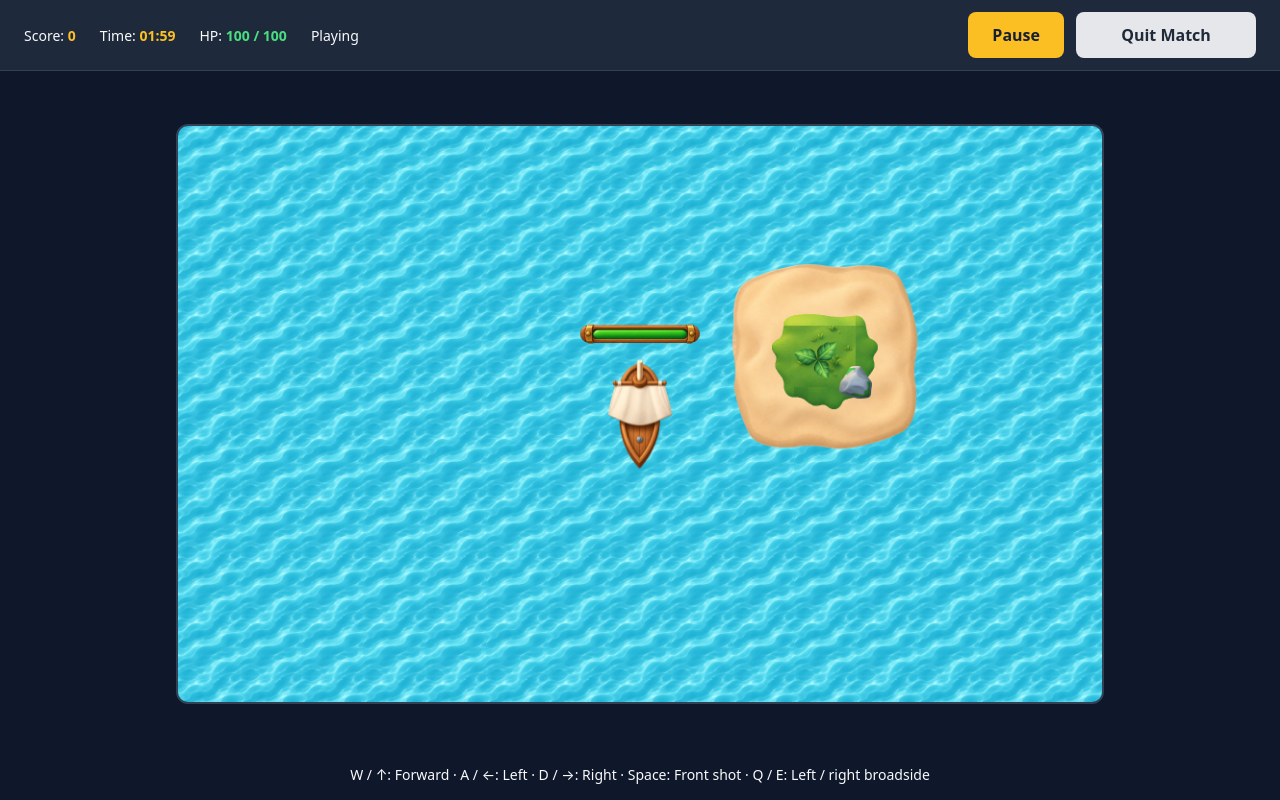
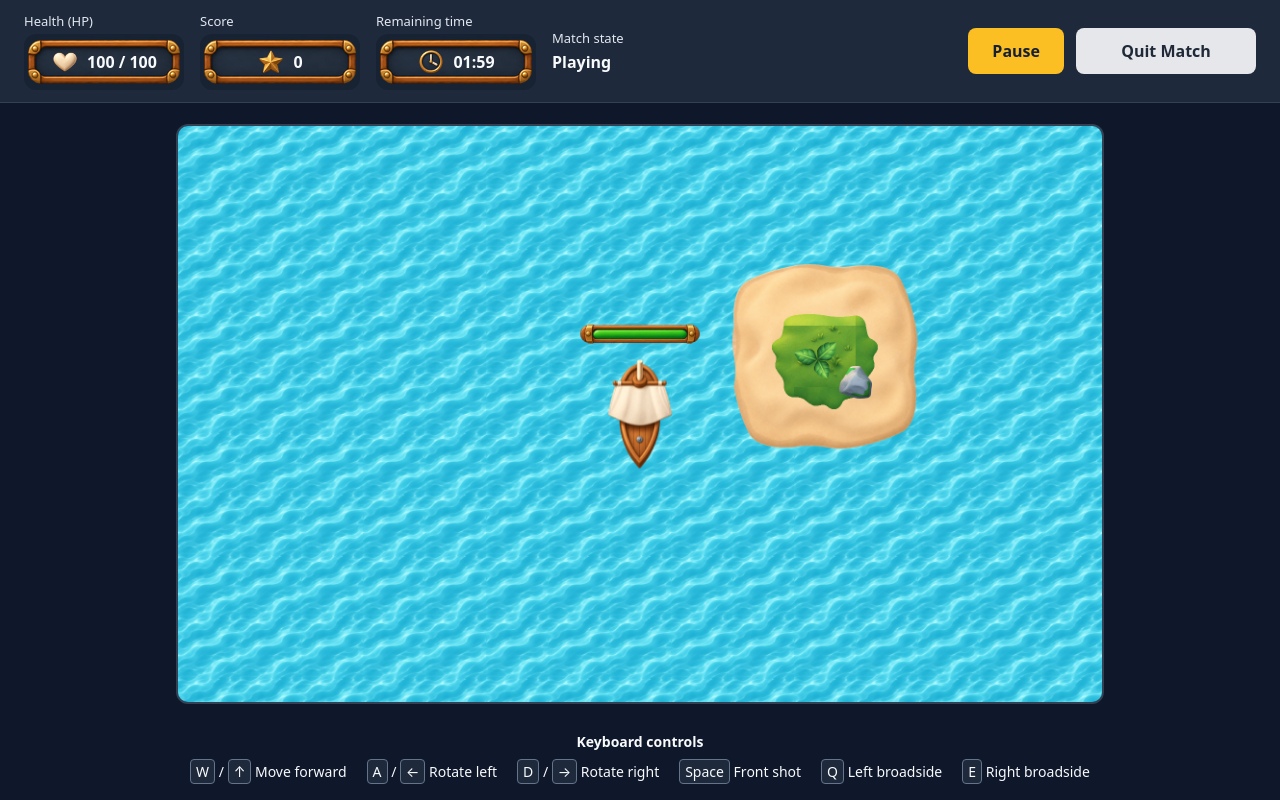
Before and after one commit to raskolnikovv/Pirate-Battle-Jungle, a React (Vite) app: page / in a window 1280 px wide. Both pictures are taken after a click on the button "Start Game". Built offline with nearby package versions, Linux system fonts and the light colour scheme.

Commit message:
feat: complete in-game HUD

```diff
--- /dev/null
+++ b/src/game/assets/hudAssets.ts
@@ -0,0 +1,7 @@
+// DOM decorations use browser image loading, separate from required Pixi textures.
+export const HUD_ASSET_MANIFEST = {
+  counterPanel: '/assets/png/default/ui/hud/counter_panel.png',
+  scoreIcon: '/assets/png/default/ui/hud/icon_score.png',
+  timeIcon: '/assets/png/default/ui/hud/icon_time.png',
+  healthIcon: '/assets/png/default/ui/hud/icon_heart.png',
+} as const;
--- a/src/index.css
+++ b/src/index.css
@@ -72,3 +72,75 @@ table {
   opacity: 0.5;
   cursor: default;
 }
+
+.match-hud {
+  display: flex;
+  flex-wrap: wrap;
+  align-items: center;
+  gap: 12px 16px;
+}
+
+.match-hud dt {
+  margin-bottom: 4px;
+  font-size: 13px;
+  color: #e2e8f0;
+}
+
+.match-hud-counter {
+  position: relative;
+  display: flex;
+  align-items: center;
+  justify-content: center;
+  gap: 8px;
+  min-width: 160px;
+  min-height: 56px;
+  padding: 10px 20px;
+  background: #172333;
+  border-radius: 12px;
+  font-variant-numeric: tabular-nums;
+}
+
+.match-hud-panel {
+  position: absolute;
+  inset: 0;
+  width: 100%;
+  height: 100%;
+  pointer-events: none;
+}
+
+.match-hud-icon,
+.match-hud-counter strong {
+  position: relative;
+}
+
+.match-hud-state dd {
+  font-weight: 600;
+}
+
+.match-controls {
+  padding: 8px 16px 16px;
+  text-align: center;
+  font-size: 14px;
+}
+
+.match-controls h2 {
+  margin-bottom: 8px;
+  font-size: 14px;
+}
+
+.match-controls ul {
+  display: flex;
+  flex-wrap: wrap;
+  justify-content: center;
+  gap: 8px 20px;
+  list-style: none;
+}
+
+.match-controls kbd {
+  display: inline-block;
+  padding: 2px 5px;
+  border: 1px solid #64748b;
+  border-radius: 4px;
+  background: #1e293b;
+  font-family: inherit;
+}
--- a/src/screens/Game.tsx
+++ b/src/screens/Game.tsx
@@ -4,6 +4,7 @@ import { GameCanvas, type GameCanvasControls } from "@/components/GameCanvas";
 import { PauseDialog } from "@/components/PauseDialog";
 import { NavButton } from "@/components/NavButton";
 import type { GameResultPayload, ScreenName } from "@/app/navigationTypes";
+import { HUD_ASSET_MANIFEST } from "@/game/assets/hudAssets";
 
 interface GameProps {
   onNavigate: (screen: ScreenName, payload?: GameResultPayload) => void;
@@ -20,19 +21,19 @@ const headerStyle: CSSProperties = {
   borderBottom: "1px solid #334155",
 };
 
-const statsStyle: CSSProperties = {
-  display: "flex",
-  flexWrap: "wrap",
-  gap: "8px 24px",
-  fontSize: 14,
-};
-
 export function Game({ onNavigate }: GameProps) {
   const [hud, setHud] = useState<GameHudSnapshot | null>(null);
   const gameControlsRef = useRef<GameCanvasControls>(null);
   const matchLabel = !hud ? "Loading" : hud.status === "running" ? "Playing"
     : hud.status === "paused" ? "Paused"
     : hud.finishReason === "defeated" ? "Ship Destroyed" : "Time Expired";
+  const stats = [
+    { label: "Health (HP)", icon: HUD_ASSET_MANIFEST.healthIcon,
+      value: hud ? `${hud.health} / ${hud.maxHealth}` : "-- / --" },
+    { label: "Score", icon: HUD_ASSET_MANIFEST.scoreIcon, value: hud?.score ?? "--" },
+    { label: "Remaining time", icon: HUD_ASSET_MANIFEST.timeIcon,
+      value: hud ? formatRemainingTime(hud.remainingSeconds) : "--:--" },
+  ];
   const handleQuit = () => {
     onNavigate("result", {
       score: 0,
@@ -53,18 +54,26 @@ export function Game({ onNavigate }: GameProps) {
       }}
     >
       <header style={headerStyle}>
-        <div style={statsStyle} role="group" aria-label="Match information">
-          <span>
-            Score: <strong style={{ color: "#fbbf24" }}>{hud?.score ?? "--"}</strong>
-          </span>
-          <span>
-            Time: <strong style={{ color: "#fbbf24", fontVariantNumeric: "tabular-nums" }}>{hud ? formatRemainingTime(hud.remainingSeconds) : "--:--"}</strong>
-          </span>
-          <span>
-            HP: <strong style={{ color: "#4ade80" }}>{hud ? `${hud.health} / ${hud.maxHealth}` : "-- / --"}</strong>
-          </span>
-          <span role="status">{matchLabel}</span>
-        </div>
+        <section aria-label="Match information">
+          <dl className="match-hud">
+            {stats.map(({ label, icon, value }) => (
+              <div className="match-hud-stat" key={label}>
+                <dt>{label}</dt>
+                <dd className="match-hud-counter">
+                  <img className="match-hud-panel" src={HUD_ASSET_MANIFEST.counterPanel} alt=""
+                    onError={(event) => { event.currentTarget.hidden = true; }} />
+                  <img className="match-hud-icon" src={icon} alt="" width={28} height={28}
+                    onError={(event) => { event.currentTarget.hidden = true; }} />
+                  <strong>{value}</strong>
+                </dd>
+              </div>
+            ))}
+            <div className="match-hud-state">
+              <dt>Match state</dt>
+              <dd role="status" aria-atomic="true">{matchLabel}</dd>
+            </div>
+          </dl>
+        </section>
         <div style={{ display: "flex", flexWrap: "wrap", gap: 12 }}>
           <button className="pause-action" disabled={hud?.status !== "running"}
             onClick={() => gameControlsRef.current?.pause()}>Pause</button>
@@ -85,9 +94,17 @@ export function Game({ onNavigate }: GameProps) {
       >
         <GameCanvas ref={gameControlsRef} onHudChange={setHud} />
       </main>
-      <p style={{ padding: "8px 16px 16px", textAlign: "center", fontSize: 14 }}>
-        W / ↑: Forward · A / ←: Left · D / →: Right · Space: Front shot · Q / E: Left / right broadside
-      </p>
+      <section className="match-controls" aria-labelledby="keyboard-controls-title">
+        <h2 id="keyboard-controls-title">Keyboard controls</h2>
+        <ul>
+          <li><kbd>W</kbd> / <kbd aria-label="Arrow Up">↑</kbd> Move forward</li>
+          <li><kbd>A</kbd> / <kbd aria-label="Arrow Left">←</kbd> Rotate left</li>
+          <li><kbd>D</kbd> / <kbd aria-label="Arrow Right">→</kbd> Rotate right</li>
+          <li><kbd>Space</kbd> Front shot</li>
+          <li><kbd>Q</kbd> Left broadside</li>
+          <li><kbd>E</kbd> Right broadside</li>
+        </ul>
+      </section>
       <PauseDialog paused={hud?.status === "paused"} onResume={() => gameControlsRef.current?.resume()} />
     </div>
   );
```
Also changed, not shown: 2 other files (tests, documents, lock files or other folders).
